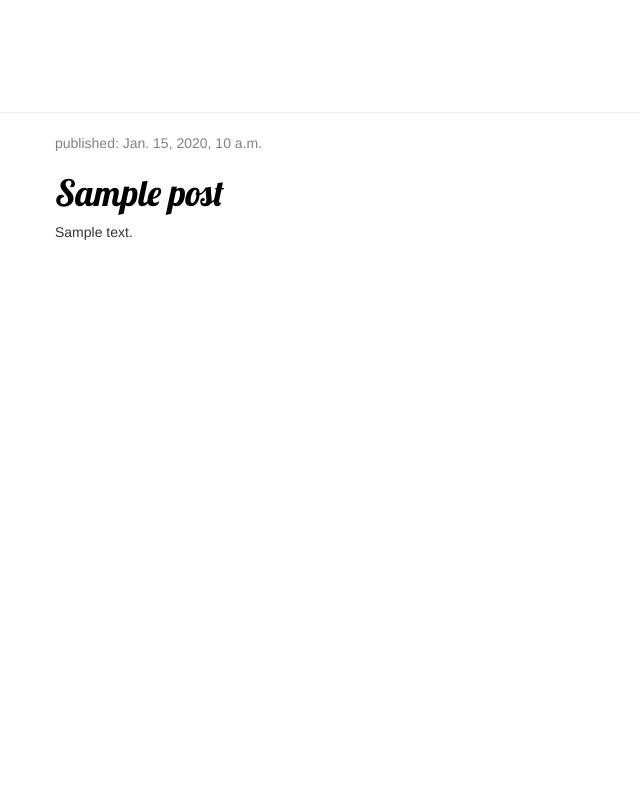
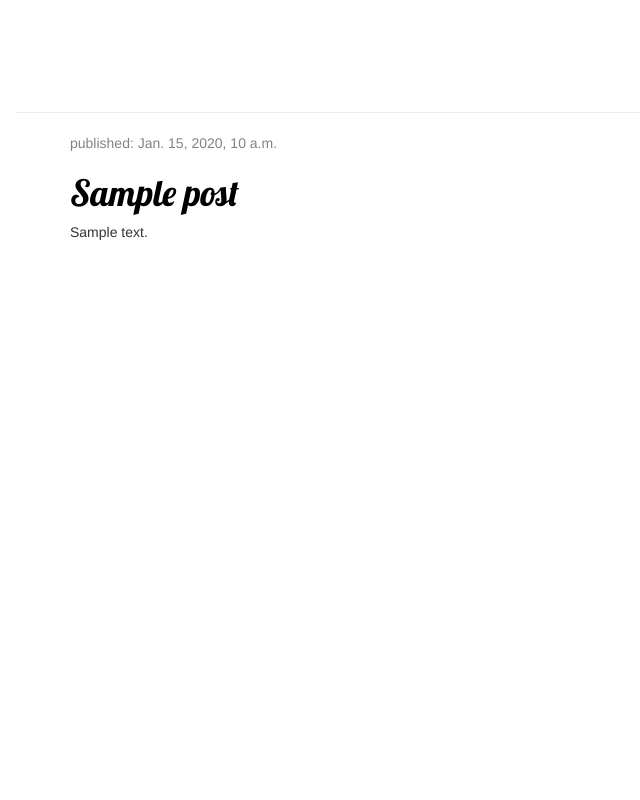
Before and after one commit to ralitsa1/my-first-blog, a Django app: template blog/templates/blog/post_list.html in a window 1280 px wide. Shown: the whole page, without its empty margins (0-640 px from the left). Run offline with Django 3.2, Linux system fonts and the light colour scheme; the template is opened without the code that fills it: values that come from a table or form of the project are taken from there, others are empty; tables that the repository leaves empty hold one stand-in row (values such as "Sample post"); some libraries are stand-ins or nearby versions.

```diff
--- a/blog/static/css/blog.css
+++ b/blog/static/css/blog.css
@@ -1,3 +1,12 @@
+h1 a {
+    color: #8562CC;
+    font-family: 'Lobster';
+}
+
+body {
+    padding-left: 15px;
+}
+
 <a href="https://en.wikipedia.org/wiki/Django" class="external_link" id="link_to_wiki_page">
 
 .page-header {
```
